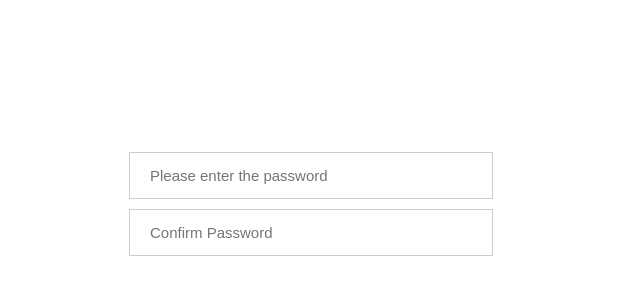
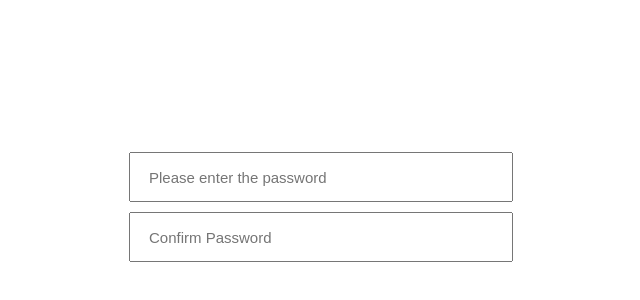
Before and after one commit to vaibhavgupta97/passwordMatch, a React (Create React App) app: page / in a window 1280 px wide. Shown: the part 48-348 px from the top of the page, without its empty margins (421-1061 px from the left). Built offline with nearby package versions, Linux system fonts and the light colour scheme.

Commit message:
add styles

```diff
--- a/src/App.css
+++ b/src/App.css
@@ -6,16 +6,16 @@ margin: 200px 550px;
     flex-direction: column;
 }
 .passwordForm >input{
-    width: 340px;
-    height: 43px;
+    width: 360px;
+    height: 44px;
     font-size: 15px;
-    padding-left: 20px;
+    padding-left: 18px;
     margin-bottom: 10px;
-    border: 1px solid rgba(128,128,128,0.4);
+
     }
     button {
-        width: 360px;
-        height: 46px;
+        width: 388px;
+        height: 48px;
         font-size: medium;
         cursor: pointer ;
         margin-bottom: 10px;
--- a/src/App.js
+++ b/src/App.js
@@ -4,6 +4,7 @@ import "./App.css";
 function App() {
   const [password, setPassword] = useState("");
   const [confirmPassword, setConfirnPassword] = useState("");
+
   const handleChange = (e) => {
     setPassword(e.target.value);
     // console.log(password.toString());
@@ -15,8 +16,8 @@ function App() {
   };
   return (
     <div className="app">
-      {password.toString() === confirmPassword.toString() &&
-      password.length !== 0 ? (
+      {(password.toString() === confirmPassword.toString() &&
+      password.length !== 0) ? (
         <form className="passwordForm">
           <input
             type="password"
```
